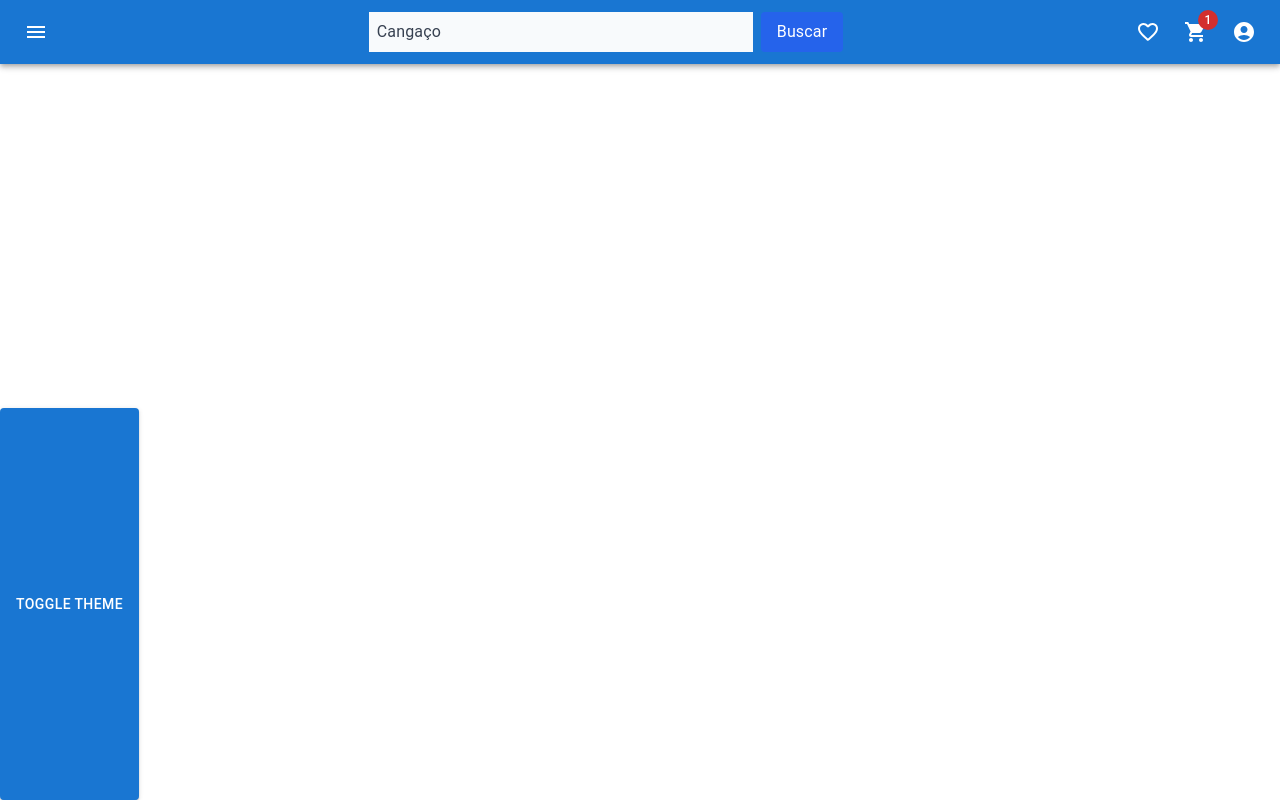
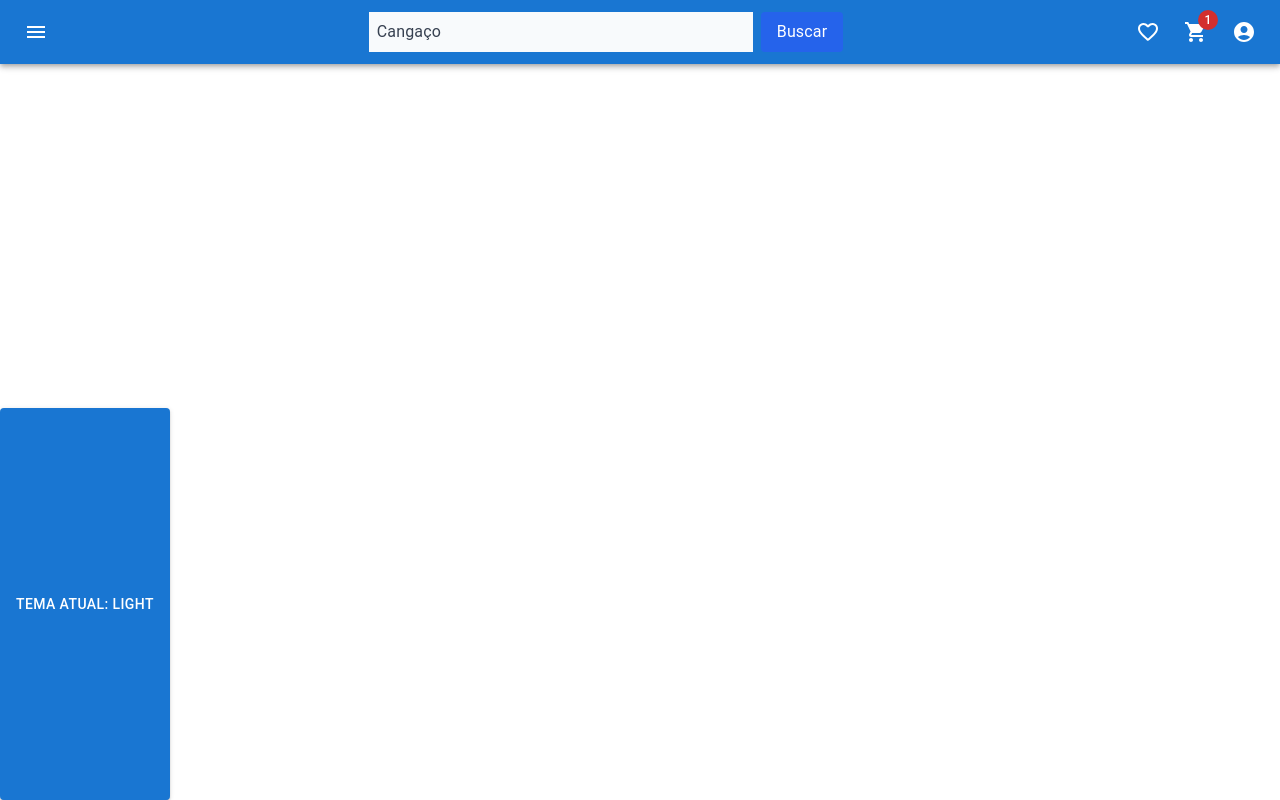
Before and after one commit to edsoncarlosdvp/app-poc-nextjs-2024, a Next.js app: page / in a window 1280 px wide. Built offline with nearby package versions, Linux system fonts and the light colour scheme.

Commit message:
feat: Aprimorando personalização do botão

```diff
--- a/app/page.tsx
+++ b/app/page.tsx
@@ -2,14 +2,12 @@
 import { getAllBooks } from './api/apiBooks';
 import { BookList } from './components/BookList/BookList';
 import BookSearch from './components/BookSearch/BookSearch';
-import { useContext, useState } from 'react';
+import { useState } from 'react';
 import AppBarHome from './shared/components/AppBar/AppBar';
-import { ThemeContext } from './theme/ThemeProviderContext';
-import Button from '@mui/material/Button/Button';
+import { ThemeToggle } from './shared/components/ThemeToggle/ThemeToggle';
 
 export default function Home() {
   const [books, setBooks] = useState([]);
-  const { toggleTheme } = useContext(ThemeContext);
 
   const handleSearch = async (query: string) => {
     try {
@@ -25,9 +23,7 @@ export default function Home() {
         <AppBarHome>
           <BookSearch onSearch={handleSearch} />
         </AppBarHome>
-        <Button variant='contained' color='primary' onClick={toggleTheme}>
-          Toggle Theme
-        </Button>
+        <ThemeToggle showThemeName />
         <BookList books={books} />
       </div>
     </main>
--- /dev/null
+++ b/app/shared/components/ThemeToggle/ThemeToggle.tsx
@@ -0,0 +1,21 @@
+import { ThemeContext } from '@/app/theme/ThemeProviderContext';
+import Button from '@mui/material/Button';
+import { useContext } from 'react';
+
+interface IThemeToggle {
+  showThemeName?: boolean;
+  children?: React.ReactNode | string;
+}
+
+export const ThemeToggle = ({
+  showThemeName = false,
+  children,
+}: IThemeToggle) => {
+  const { themeName, toggleTheme } = useContext(ThemeContext);
+  return (
+    <Button variant='contained' color='primary' onClick={toggleTheme}>
+      {children}
+      {showThemeName && `Tema atual: ${themeName}`}
+    </Button>
+  );
+};
--- a/app/theme/ThemeProviderContext.tsx
+++ b/app/theme/ThemeProviderContext.tsx
@@ -6,6 +6,7 @@ import { lightTheme, darkTheme } from './theme';
 
 interface IThemeContext {
   theme: Theme;
+  themeName?: string;
   toggleTheme: () => void;
 }
 
@@ -15,6 +16,7 @@ interface IThemeProviderProps {
 
 const defaultValue: IThemeContext = {
   theme: lightTheme,
+  themeName: 'Light',
   toggleTheme: () => {},
 };
 
@@ -24,15 +26,20 @@ export const ThemeProviderContext: React.FC<IThemeProviderProps> = ({
   children,
 }) => {
   const [theme, setTheme] = useState<Theme>(lightTheme);
+  const [themeName, setThemeName] = useState<string>('Light');
 
   const toggleTheme = () => {
-    setTheme((prevTheme) =>
-      prevTheme.palette.mode === 'light' ? darkTheme : lightTheme
-    );
+    if (themeName === 'Light') {
+      setTheme(darkTheme);
+      setThemeName('Dark');
+    } else {
+      setTheme(lightTheme);
+      setThemeName('Light');
+    }
   };
 
   return (
-    <ThemeContext.Provider value={{ theme, toggleTheme }}>
+    <ThemeContext.Provider value={{ theme, themeName, toggleTheme }}>
       <ThemeProvider theme={theme}>{children}</ThemeProvider>
     </ThemeContext.Provider>
   );
```
